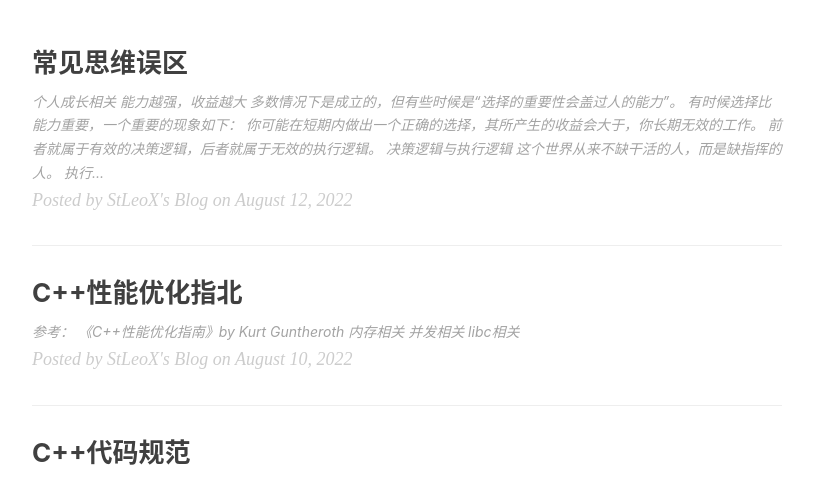
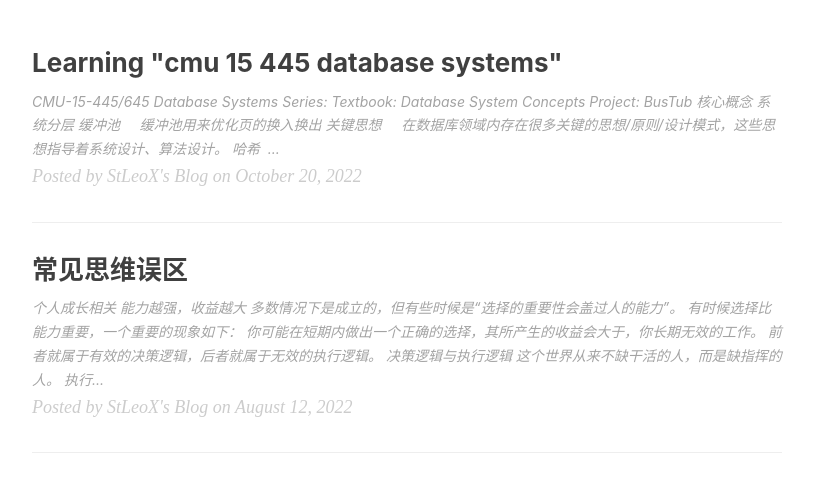
Before and after one commit to StLeoX/stleox.github.io, a Jekyll site: the page built from index.html, in a window 1280 px wide and 900 px high, cut to the strip 422-900 px from the top of the window. Shown: the whole strip, without its empty margins (233-1048 px from the left). Built offline with Jekyll 4.4.1, drawn with Linux system fonts in a browser that asks for light colours; nearby versions of some CDN libraries; the list of posts is cut into pages by our own code; comment, search, counter and statistics services are not loaded; some of the changed text lies outside the part shown.

Commit message:
start CMU-15-445

```diff
--- /dev/null
+++ b/_posts/2022-10-20-Learning "CMU-15-445 Database Systems".markdown
@@ -0,0 +1,27 @@
+> **CMU-15-445/645 Database Systems Series:**
+>
+> Textbook: *Database System Concepts*
+>
+> Project: BusTub
+
+
+
+### 核心概念
+
+#### 系统分层
+
+#### 缓冲池
+
+    缓冲池用来优化页的换入换出
+
+### 关键思想
+
+    在数据库领域内存在很多关键的思想/原则/设计模式，这些思想指导着系统设计、算法设计。
+
+#### 哈希
+
+    建立哈希桶是非常常用的技巧，因为哈希桶的查找操作有非常好的时间复杂度。需要注意的是，哈希桶中的内容是可以泛化的，可以是页、是索引、是。
+
+
+
+#### 归并
```
Also changed, not shown: _posts/asset/my algorithm cheatsheet.md (added, +39 -0 lines), _posts/asset/my daily thoughts on zhihu.md (+4 -0 lines).
